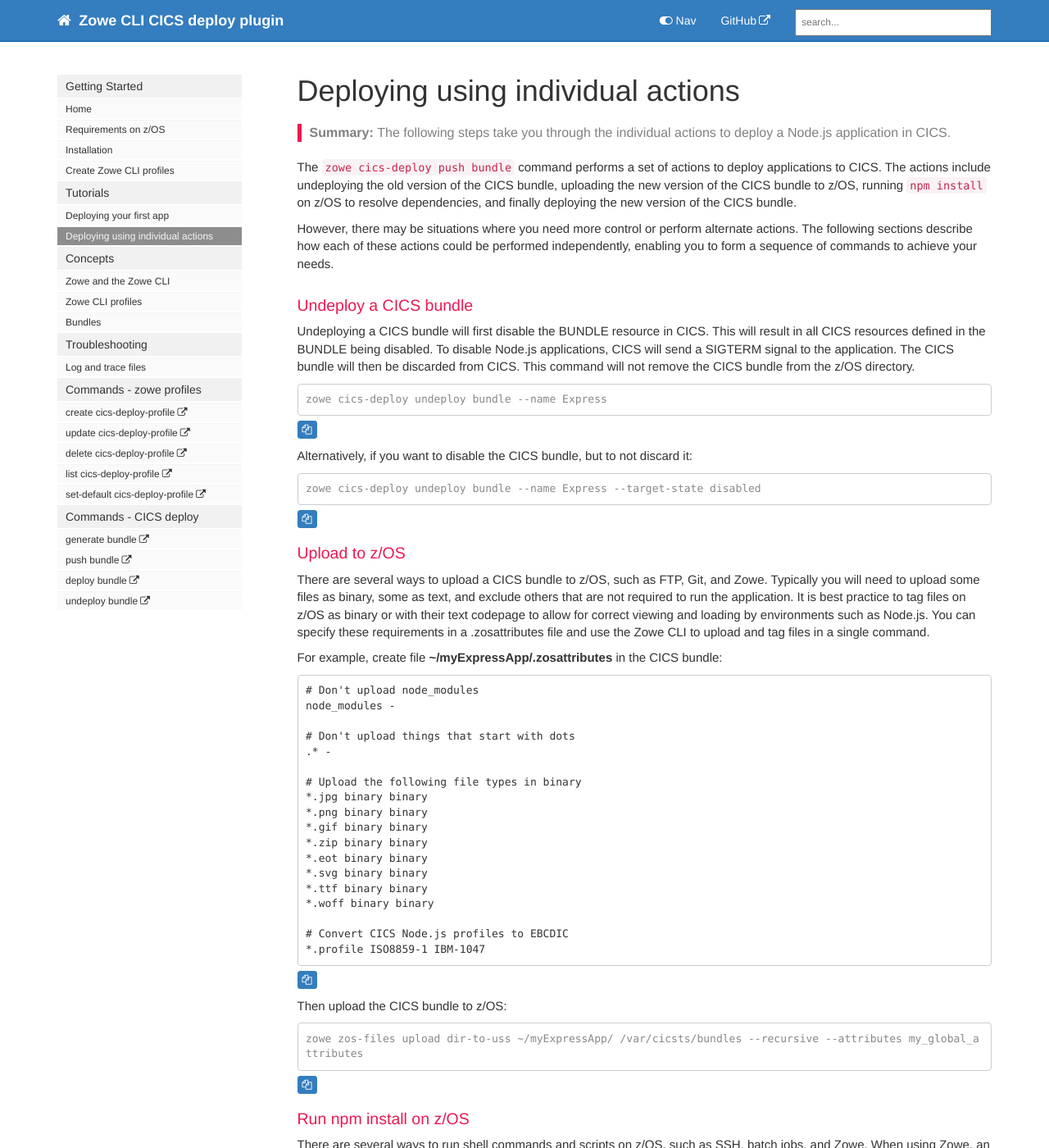
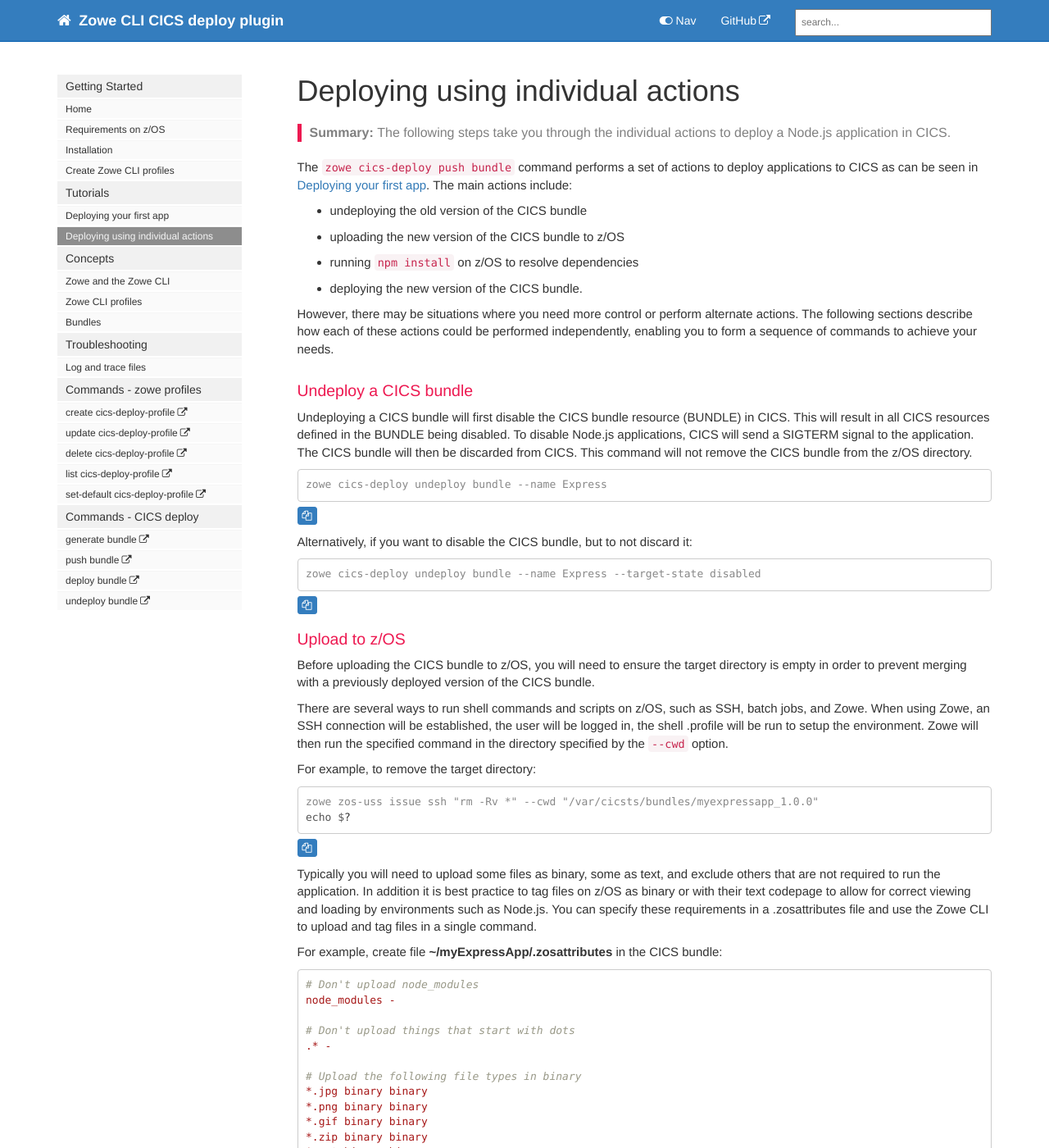
Before and after one commit to IBM/zowe-cli-cics-deploy-plugin, a Jekyll site: the page built from docs/pages/cdp/cdp-Deploying-using-individual-actions.md, in a window 1280 px wide and 1400 px high. Shown: the whole window at 82% size. Built offline with Jekyll 4.4.1, drawn with Linux system fonts in a browser that asks for light colours; nearby versions of some CDN libraries; comment, search, counter and statistics services are not loaded; some of the changed text lies outside the part shown.

Commit message:
Minor updates

````diff
--- a/docs/pages/cdp/cdp-Deploying-using-individual-actions.md
+++ b/docs/pages/cdp/cdp-Deploying-using-individual-actions.md
@@ -9,13 +9,18 @@ folder: cdp
 toc: false
 ---
 
-The `zowe cics-deploy push bundle` command performs a set of actions to deploy applications to CICS. The actions include undeploying the old version of the CICS bundle, uploading the new version of the CICS bundle to z/OS, running `npm install` on z/OS to resolve dependencies, and finally deploying the new version of the CICS bundle.
+The `zowe cics-deploy push bundle` command performs a set of actions to deploy applications to CICS as can be seen in [Deploying your first app](cdp-cdp-Deploying-your-first-app). The main actions include:
+
+* undeploying the old version of the CICS bundle
+* uploading the new version of the CICS bundle to z/OS
+* running `npm install` on z/OS to resolve dependencies
+* deploying the new version of the CICS bundle.
 
 However, there may be situations where you need more control or perform alternate actions. The following sections describe how each of these actions could be performed independently, enabling you to form a sequence of commands to achieve your needs.
 
 ### Undeploy a CICS bundle
 
-Undeploying a CICS bundle will first disable the BUNDLE resource in CICS. This will result in all CICS resources defined in the BUNDLE being disabled. To disable Node.js applications, CICS will send a SIGTERM signal to the application. The CICS bundle will then be discarded from CICS. This command will not remove the CICS bundle from the z/OS directory.
+Undeploying a CICS bundle will first disable the CICS bundle resource (BUNDLE) in CICS. This will result in all CICS resources defined in the BUNDLE being disabled. To disable Node.js applications, CICS will send a SIGTERM signal to the application. The CICS bundle will then be discarded from CICS. This command will not remove the CICS bundle from the z/OS directory.
 
 ```console
 zowe cics-deploy undeploy bundle --name Express
@@ -29,11 +34,22 @@ zowe cics-deploy undeploy bundle --name Express --target-state disabled
 
 ### Upload to z/OS
 
-There are several ways to upload a CICS bundle to z/OS, such as FTP, Git, and Zowe. Typically you will need to upload some files as binary, some as text, and exclude others that are not required to run the application. It is best practice to tag files on z/OS as binary or with their text codepage to allow for correct viewing and loading by environments such as Node.js. You can specify these requirements in a .zosattributes file and use the Zowe CLI to upload and tag files in a single command.
+Before uploading the CICS bundle to z/OS, you will need to ensure the target directory is empty in order to prevent merging with a previously deployed version of the CICS bundle.
+
+There are several ways to run shell commands and scripts on z/OS, such as SSH, batch jobs, and Zowe. When using Zowe, an SSH connection will be established, the user will be logged in, the shell .profile will be run to setup the environment. Zowe will then run the specified command in the directory specified by the `--cwd` option.
+
+For example, to remove the target directory:
+
+```console
+zowe zos-uss issue ssh "rm -Rv *" --cwd "/var/cicsts/bundles/myexpressapp_1.0.0"
+echo $?
+```
+
+Typically you will need to upload some files as binary, some as text, and exclude others that are not required to run the application. In addition it is best practice to tag files on z/OS as binary or with their text codepage to allow for correct viewing and loading by environments such as Node.js. You can specify these requirements in a .zosattributes file and use the Zowe CLI to upload and tag files in a single command.
 
 For example, create file **~/myExpressApp/.zosattributes** in the CICS bundle:
 
-```
+```properties
 # Don't upload node_modules
 node_modules -
 
@@ -57,26 +73,26 @@ node_modules -
 Then upload the CICS bundle to z/OS:
 
 ```console
-zowe zos-files upload dir-to-uss ~/myExpressApp/ /var/cicsts/bundles --recursive --attributes my_global_attributes
+zowe zos-files upload dir-to-uss ~/myExpressApp/ /var/cicsts/bundles/myexpressapp_1.0.0 --recursive --attributes ~/myExpressApp/.zosattributes
 ```
 
 ### Run npm install on z/OS
 
-There are several ways to run shell commands and scripts on z/OS, such as SSH, batch jobs, and Zowe. When using Zowe, an SSH connection will be established, the user will be logged in, the shell .profile will be run to setup the environment. Zowe will then run the specified command in the directory specified by the `--cdw` option.
+A Node.js application will typically depend on packages that are described in `package.json`. The dependencies can be installed by running `npm install`. For example:
 
 ```console
-zowe zos-uss issue ssh "npm install" --cdw "/var/cicsts/bundles"
+zowe zos-uss issue ssh "npm install" --cwd "/var/cicsts/bundles/myexpressapp_1.0.0"
 ```
 
 ### Deploy a CICS bundle
 
-Deploying a CICS bundle will define the BUNDLE resource in CICS, then install, then enable the BUNDLE.
+Deploying a CICS bundle will define a CICS bundle resource (BUNDLE), then install it, and finally enable it. When the CICS bundle is enabled, the Node.js application is started. For example:
 
 ```console
-zowe cics-deploy deploy bundle --name EXAMPLE --bundledir /var/cicsts/bundles/myExpressApp_1.0.0
+zowe cics-deploy deploy bundle --name Express --bundledir /var/cicsts/bundles/myexpressapp_1.0.0
 ```
 
-Alternatively, if you want to define and install the CICS bundle, but to not enable it:
+Alternatively, to define and install the BUNDLE but to not enable it:
 
 ```console
 zowe cics-deploy deploy bundle --name Express --target-state disabled
````
